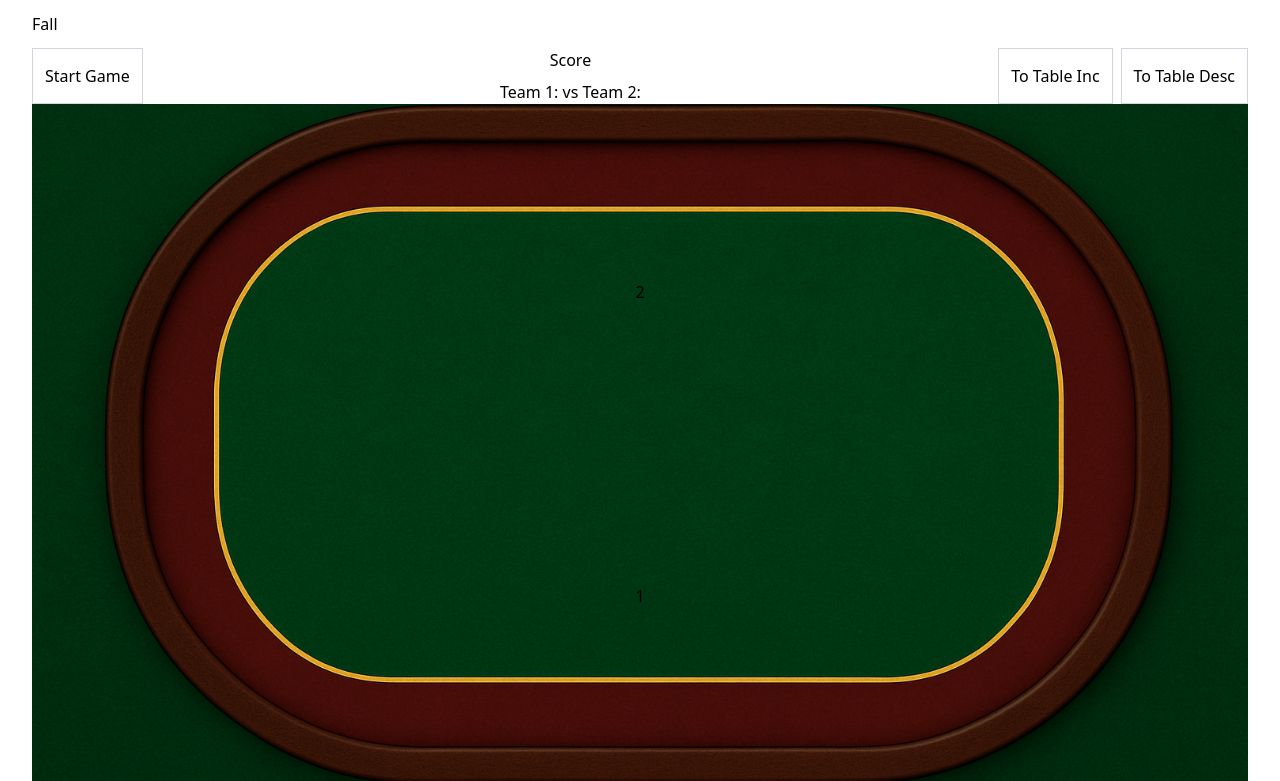
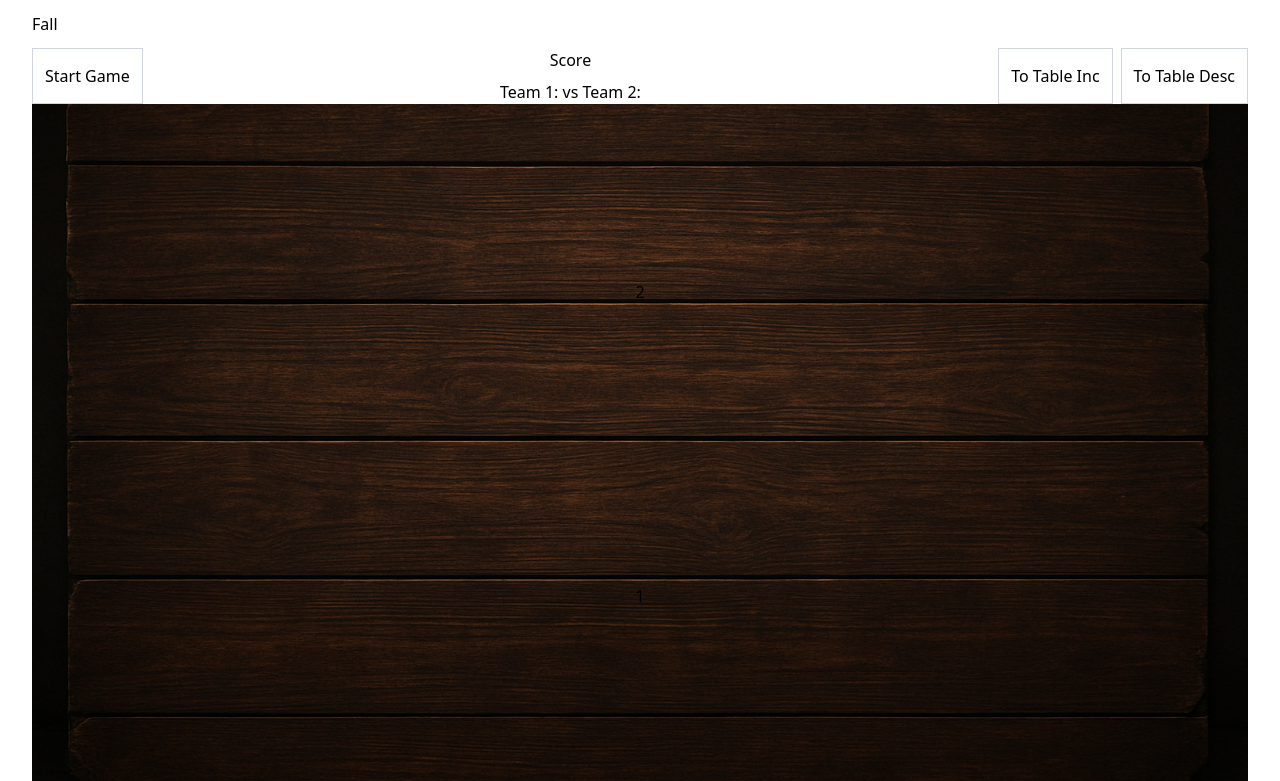
Before and after one commit to Donkijote/fall, a React (Vite) app: page / in a window 1280 px wide. Shown: the top 781 px of the page. Built offline with nearby package versions, Linux system fonts and the light colour scheme; the HTML template or start-up script is replaced by a standard one.

Commit message:
feat: randomize collected and table cards rotation deg

```diff
--- a/src/infrastructure/ui/components/player/CollectedCard.tsx
+++ b/src/infrastructure/ui/components/player/CollectedCard.tsx
@@ -7,7 +7,7 @@ type CollectedCardProps = {
 };
 
 export const CollectedCard = ({ card, index }: CollectedCardProps) => {
-  const randomDeg = `rotate(${Math.floor(Math.random() * 50)}deg)`;
+  const randomDeg = `rotate(${Math.floor(Math.random() * (50 - -50)) + -50}deg)`;
 
   return (
     <CardComponent
--- a/src/infrastructure/ui/components/table/Table.tsx
+++ b/src/infrastructure/ui/components/table/Table.tsx
@@ -9,14 +9,14 @@ import { PokerTable } from "./PokerTable";
 import { WoodTable } from "./WoodTable";
 
 const TableStyles = [<ItalianTable />, <PokerTable />, <WoodTable />];
+const randomIndex = Math.floor(Math.random() * TableStyles.length);
 
 export const Table = ({ children }: { children: ReactNode }) => {
-  // const randomIndex = Math.floor(Math.random() * TableStyles.length);
   const { table } = useGameStoreState();
 
   return (
     <div className={"relative h-[calc(100vh-120px)] w-full"}>
-      {TableStyles[1]}
+      {TableStyles[randomIndex]}
       <div
         className={
           "absolute top-1/2 left-1/2 h-[40%] w-[40%] -translate-x-1/2 -translate-y-1/2 transform"
@@ -38,6 +38,7 @@ type TableCardProps = {
 const TableCard = ({ card }: TableCardProps) => {
   const randomPositionLeft = `${Math.floor(Math.random() * 65)}%`;
   const randomPositionTop = `${Math.floor(Math.random() * 60)}%`;
+  const randomDeg = `rotate(${Math.floor(Math.random() * (180 - -180)) + -180}deg)`;
   return (
     <Card
       rank={card.rank}
@@ -46,6 +47,7 @@ const TableCard = ({ card }: TableCardProps) => {
       style={{
         left: randomPositionLeft,
         top: randomPositionTop,
+        transform: randomDeg,
         position: "absolute",
       }}
     />
```
